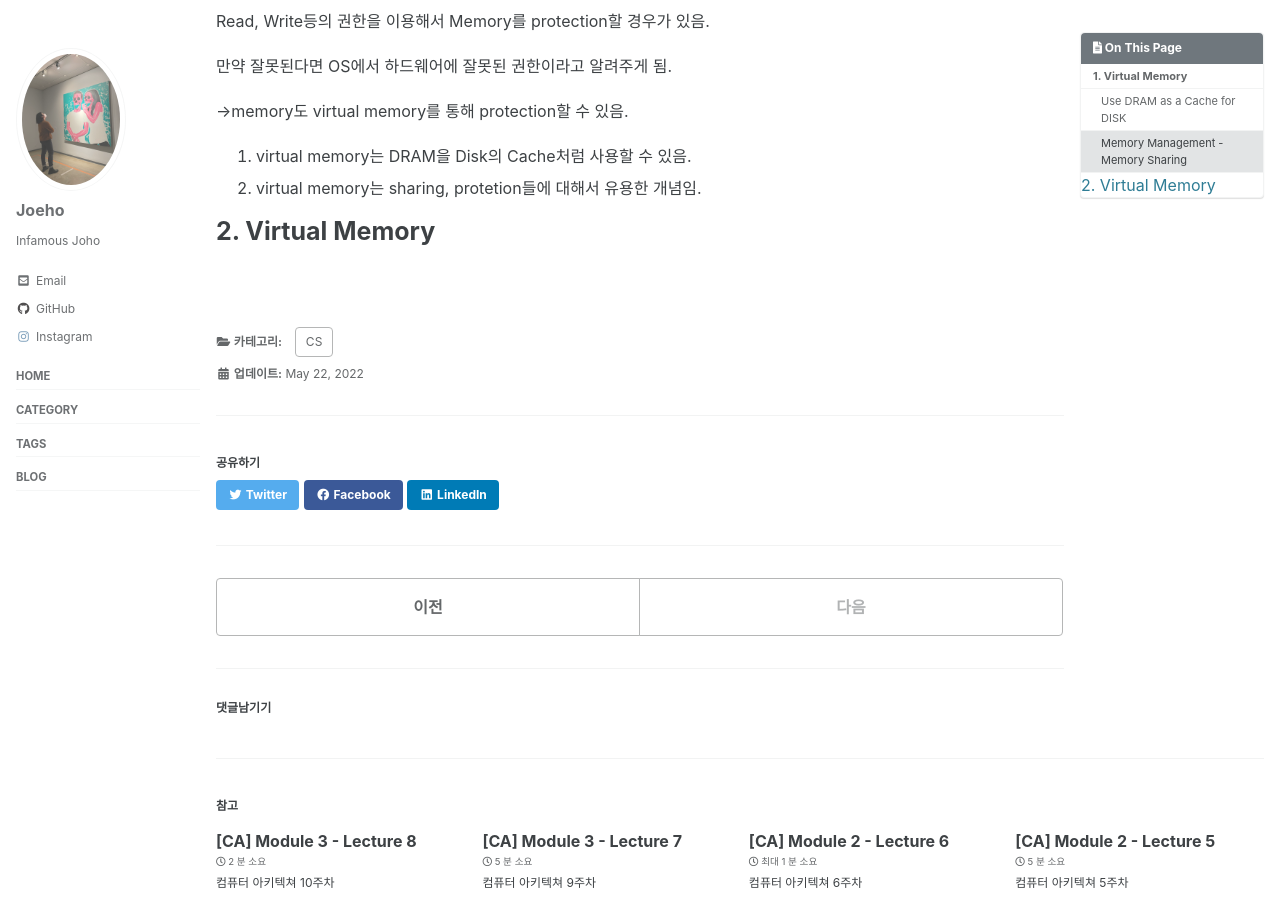
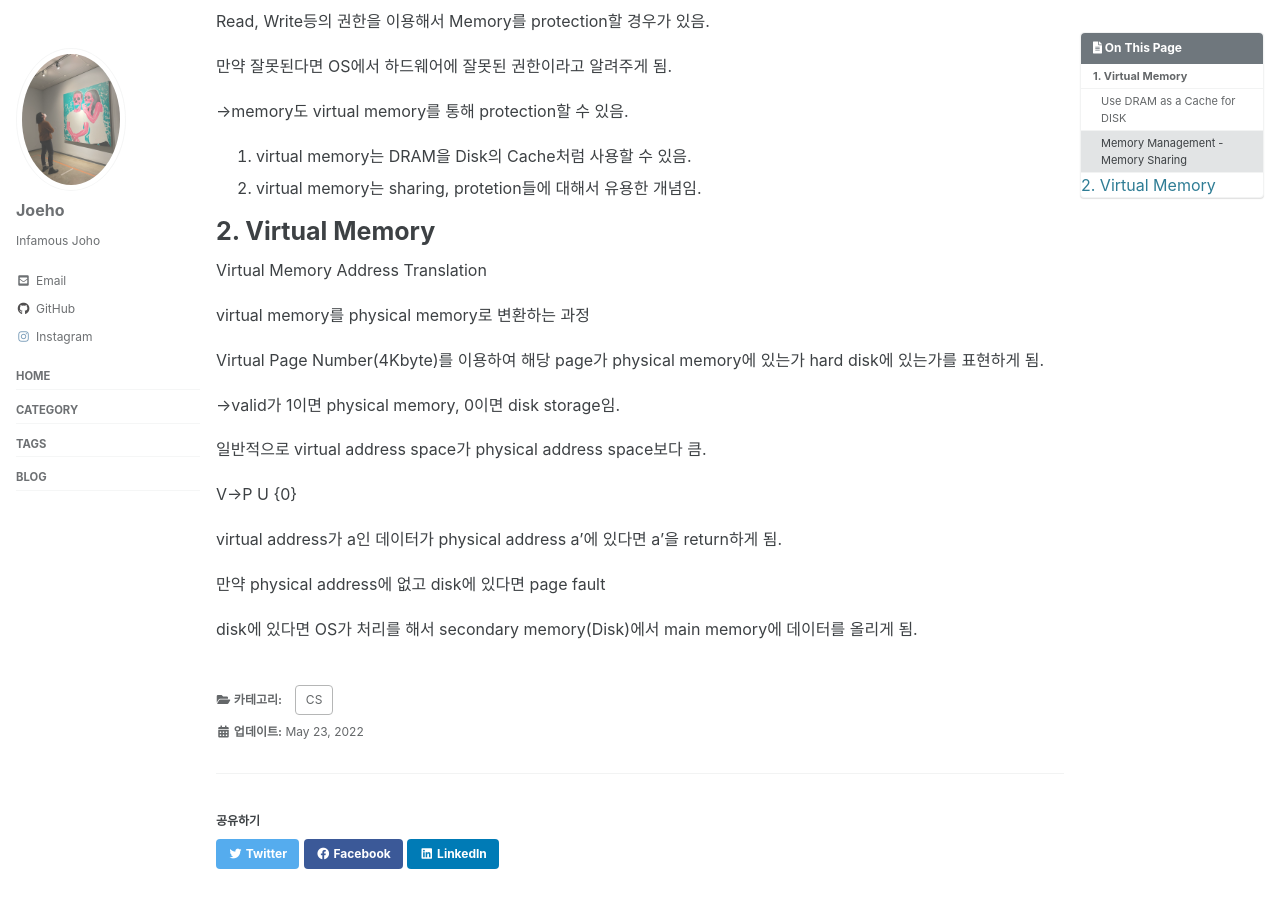
Before and after one commit to joeholee/joeholee.github.io, a Jekyll site: the page built from _posts/2022-05-21-ca-ninth.md, in a window 1280 px wide and 900 px high, scrolled down 2011 px. Built offline with Jekyll 4.4.1, drawn with Linux system fonts in a browser that asks for light colours; cached includes are drawn as plain includes; some web fonts are replaced; comment, search, counter and statistics services are not loaded.

Commit message:
Update 2022-05-21-ca-ninth.md

```diff
--- a/_posts/2022-05-21-ca-ninth.md
+++ b/_posts/2022-05-21-ca-ninth.md
@@ -13,7 +13,7 @@ toc: true
 toc_sticky: true
 
 date: 2022-05-21
-last_modified_at: 2022-05-22
+last_modified_at: 2022-05-23
 ---
 
 # 1. Virtual Memory
@@ -107,4 +107,21 @@ Read, Write등의 권한을 이용해서 Memory를 protection할 경우가 있
 
 # 2. Virtual Memory
 
+Virtual Memory Address Translation
+
+virtual memory를 physical memory로 변환하는 과정
+
+Virtual Page Number(4Kbyte)를 이용하여 해당 page가 physical memory에 있는가 hard disk에 있는가를 표현하게 됨.
+
+→valid가 1이면 physical memory, 0이면 disk storage임.
+
+일반적으로 virtual address space가 physical address space보다 큼.
+
+V→P U {0}
+
+virtual address가 a인 데이터가 physical address a’에 있다면 a’을 return하게 됨.
+
+만약 physical address에 없고 disk에 있다면 page fault
+
+disk에 있다면 OS가 처리를 해서 secondary memory(Disk)에서 main memory에 데이터를 올리게 됨.
 <br>
```
